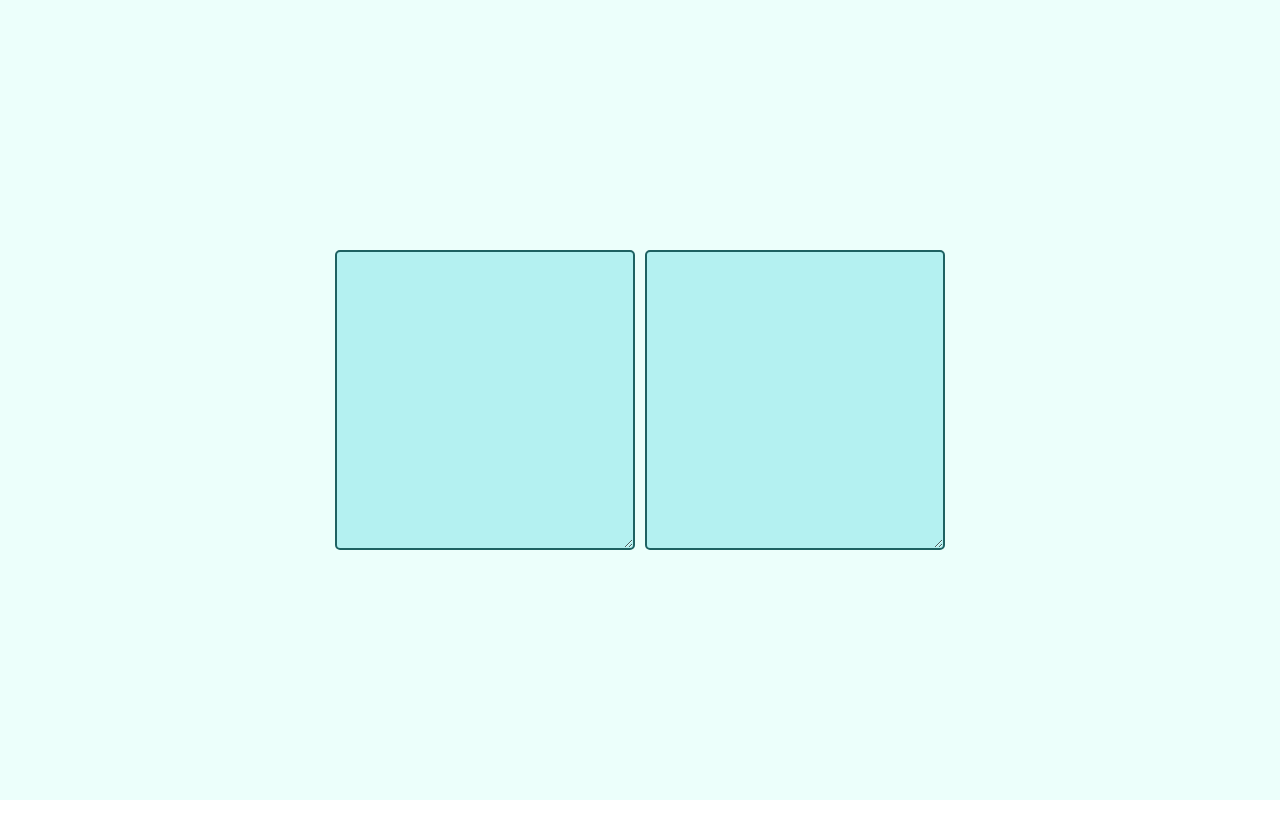
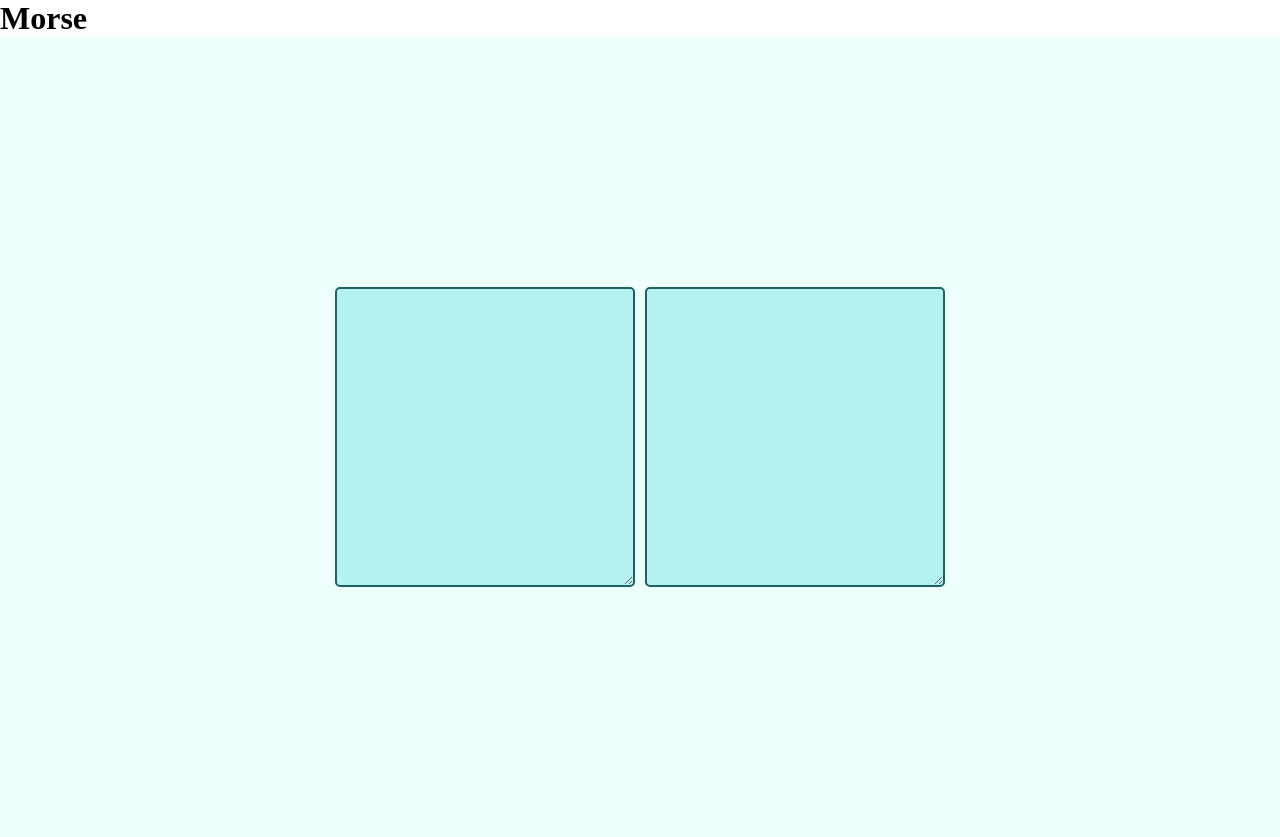
Before and after one commit to glob-gall/morse, a React (Create React App) app: page / in a window 1280 px wide. Before the commit the page ends 800 px from the top, so only its background shows below. Built offline with nearby package versions, Linux system fonts and the light colour scheme.

Commit message:
created pages/components

```diff
--- a/package.json
+++ b/package.json
@@ -37,5 +37,8 @@
       "last 1 firefox version",
       "last 1 safari version"
     ]
+  },
+  "devDependencies": {
+    "file-loader": "^6.0.0"
   }
 }
--- a/src/App.tsx
+++ b/src/App.tsx
@@ -1,77 +1,13 @@
-import React,{useCallback,useState,useRef,ChangeEvent} from 'react';
-import {Container} from './styles/App'
-import morseItems from './morseTranslate'
+import React from 'react';
 import GlobalStyle from './styles/Global'
-
+import TranslatePage from './pages/Translate'
 function App() {
-  const [morse,setMorse] = useState('')
-  const [text,setText] = useState('')
-  const TextArea = useRef(null)
-  const morseArea = useRef(null)
-
-  function hasKey<O>(obj: O, key: keyof any): key is keyof O {
-    return key in obj
-  }
-
-  const textTranslate = useCallback((e:ChangeEvent<HTMLTextAreaElement>)=>{
-    const message = e.target.value
-
-    const validation = /[a-z,0-9]/
-    const valid = validation.test(message)
-    if(!valid){
-      setText('')
-      setMorse('')
-      return
-    }
-    setText(message)
-    const textToMorse = message.split('')
-    const morseMessage = textToMorse.map(txt =>{
-      if (hasKey(morseItems, txt)){
-        return morseItems[txt]
-      }
-    })
-
-    const finalMessage = morseMessage.join(' ')
-
-    setMorse(finalMessage)
-
-  },[])
-  const morseTranslate = useCallback((e:ChangeEvent<HTMLTextAreaElement>)=>{
-    const message = e.target.value
-    const validation = /[^\_,\.]/
-    const invalid = validation.test(message)
-    if(invalid){
-      setMorse('')
-      setText('')
-    }else{
-      setMorse(message)
-      setText(message)
-    }
-  },[])
 
   return (
-    <Container className="App">
-      <textarea
-        ref={TextArea}
-        name="text"
-        id="text"
-        cols={30}
-        rows={10}
-        value={text}
-        onChange={textTranslate}
-      />
-
-      <textarea
-        ref={morseArea}
-        name="morse"
-        id="morse"
-        cols={30}
-        rows={10}
-        value={morse}
-        onChange={morseTranslate}
-      />
+    <div className="App">
+      <TranslatePage/>
       <GlobalStyle/>
-    </Container>
+    </div>
   );
 }
 
--- /dev/null
+++ b/src/components/Header/index.tsx
@@ -0,0 +1,16 @@
+import React from 'react'
+import {Container,Title} from './styles'
+
+const Header: React.FC = () => {
+
+  return(
+
+    <Container>
+      <Title>Morse</Title>
+    </Container>
+  )
+
+
+}
+
+export default Header
--- /dev/null
+++ b/src/components/Header/styles.ts
@@ -0,0 +1,9 @@
+import styled from 'styled-components'
+
+export const Container = styled.header`
+
+`
+
+export const Title = styled.h1`
+
+`
--- /dev/null
+++ b/src/pages/Translate/index.tsx
@@ -0,0 +1,79 @@
+import React,{useCallback,useState,useRef,ChangeEvent} from 'react';
+import {Container} from './styles'
+import morseItems from '../../entities/morseTranslate'
+import Header from '../../components/Header'
+function Translate() {
+  const [morse,setMorse] = useState('')
+  const [text,setText] = useState('')
+  const TextArea = useRef(null)
+  const morseArea = useRef(null)
+
+  function hasKey<O>(obj: O, key: keyof any): key is keyof O {
+    return key in obj
+  }
+
+  const textTranslate = useCallback((e:ChangeEvent<HTMLTextAreaElement>)=>{
+    const message = e.target.value
+
+    const validation = /[^a-z,0-9]/
+    const valid = validation.test(message)
+    if(valid){
+      setText('')
+      setMorse('')
+      return
+    }
+    setText(message)
+    const textToMorse = message.split('')
+    const morseMessage = textToMorse.map(txt =>{
+      if (hasKey(morseItems, txt)){
+        return morseItems[txt]
+      }
+    })
+
+    const finalMessage = morseMessage.join(' ')
+
+    setMorse(finalMessage)
+
+  },[])
+  const morseTranslate = useCallback((e:ChangeEvent<HTMLTextAreaElement>)=>{
+    const message = e.target.value
+    const validation = /[^\_,\.]/
+    const invalid = validation.test(message)
+    if(invalid){
+      setMorse('')
+      setText('')
+    }else{
+      setMorse(message)
+      setText(message)
+    }
+  },[])
+
+  return (
+    <>
+    <Header/>
+    <Container >
+      <textarea
+        ref={TextArea}
+        name="text"
+        id="text"
+        cols={30}
+        rows={10}
+        value={text}
+        onChange={textTranslate}
+      />
+
+      <textarea
+        ref={morseArea}
+        name="morse"
+        id="morse"
+        cols={30}
+        rows={10}
+        value={morse}
+        onChange={morseTranslate}
+      />
+    </Container>
+  </>
+  );
+}
+
+export default Translate;
--- a/src/styles/Global.ts
+++ b/src/styles/Global.ts
@@ -1,11 +1,17 @@
 import {createGlobalStyle} from 'styled-components'
 
+
 const GlobalStyle = createGlobalStyle`
+
   *{
     margin:0;
     padding:0;
     box-sizing:border-box;
     outline:0;
+    font-family:'cooper-black';
+  }
+  button{
+    cursor: pointer;
   }
 `
 
--- a/tsconfig.json
+++ b/tsconfig.json
@@ -19,6 +19,7 @@
     "noEmit": true,
     "jsx": "react"
   },
+
   "include": [
     "src"
   ]
```
Also changed, not shown: src/entities/morseTranslate.ts (renamed from src/morseTranslate.ts), src/pages/Translate/styles.ts (renamed from src/styles/App.ts), 1 other file (tests, documents, lock files or other folders).
